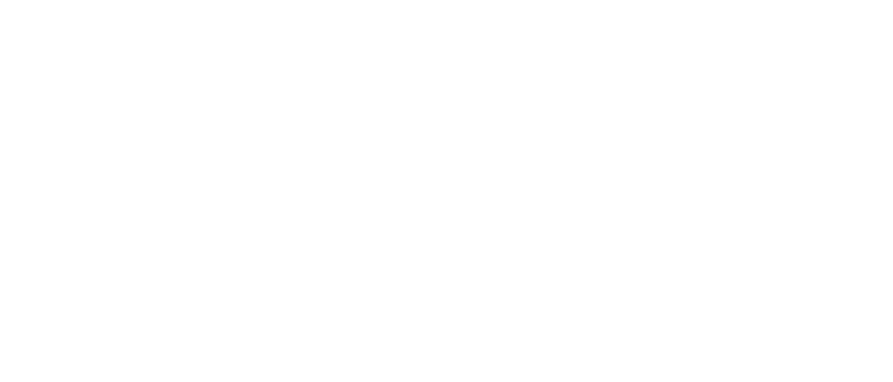
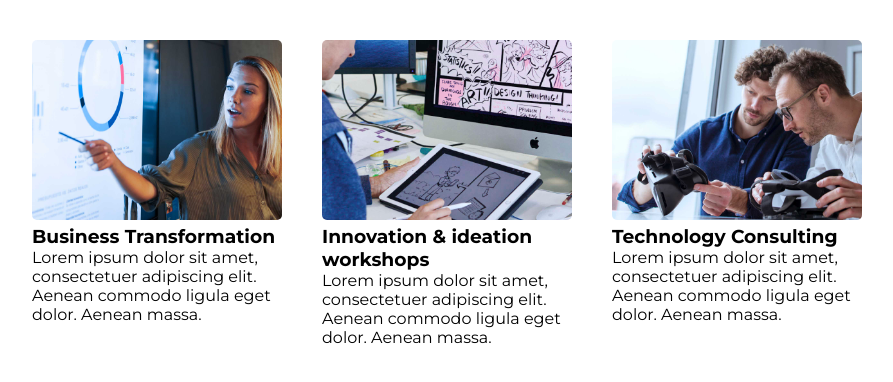
Before and after one commit to Ibrahim-Hossain-Jewel/sidebar-with-react, a React (Create React App) app: page /jewel in a window 1280 px wide. Shown: the top 382 px of the page, without its empty margins (206-1099 px from the left). Built offline with nearby package versions, Linux system fonts and the light colour scheme.

Commit message:
whole card are hovering but our desition is if hover on content then image zooming a bit

```diff
--- a/src/App.js
+++ b/src/App.js
@@ -2,6 +2,7 @@
 import { Route, Switch } from 'react-router-dom';
 import Header from './components/header/header.component';
 import industries from './components/industries/industries.component';
+import collectionItem from './components/services-collections/service-collection.component';
 //Quick
 
 
@@ -11,6 +12,7 @@
           <Switch>
             <Route exact path = '/' component = {Header} />
             <Route exact path = '/industries' component = {industries} />
+            <Route path= "/jewel" component = {collectionItem}/>
           </Switch>
         </div>
       )
--- a/src/components/dropdown/dropdown.component.jsx
+++ b/src/components/dropdown/dropdown.component.jsx
@@ -1,7 +1,5 @@
 import React from "react";
-import { Link } from "react-router-dom";
 import {FaAngleRight } from 'react-icons/fa';
-import industries from "../industries/industries.component";
 import './dropdown.styles.scss';
 
 class Dropdown extends React.Component{
@@ -25,8 +23,8 @@
       }
 
       render(){
-        const{list} = this.props
-        const{listOpen, headerTitle} = this.state
+        const{list} = this.props;
+        const{listOpen, headerTitle} = this.state;
         return(
           <div className="dd-wrapper">
             <div className="dd-header" onClick={() => this.toggleList()}>
--- a/src/components/services-collections/service-collection.component.jsx
+++ b/src/components/services-collections/service-collection.component.jsx
@@ -1,5 +1,6 @@
 import React from "react";
 import './service-collection.scss';
+import PrintCollection from "../view-colletion/view-collection.component";
 
 class collectionItem extends React.Component{
     constructor(){
@@ -9,24 +10,35 @@
                 {
                     title: "Business  Transformation",
                     paragraph: "Lorem ipsum dolor sit amet, consectetuer adipiscing elit. Aenean commodo ligula eget dolor. Aenean massa. ",
-                    imageSource: "../../../public/images/BusinessTransformation-Hero-Image-2-1920x560px@2x.jpg",
+                    imageSource: "/images/BusinessTransformation-Hero-Image-2-1920x560px@2x.jpg",
                     id: 1
                 },
                 {
                     title: "Innovation & ideation workshops",
                     paragraph: "Lorem ipsum dolor sit amet, consectetuer adipiscing elit. Aenean commodo ligula eget dolor. Aenean massa.",
-                    imageSource: "../../../public/images/InnovationAndIdeation-Hero-Image-1920x560px@2x.jpg",
+                    imageSource: "/images/InnovationAndIdeation-Hero-Image-1920x560px@2x.jpg",
                     id: 2
                 },{
 
                     title: "Technology Consulting",
                     paragraph: "Lorem ipsum dolor sit amet, consectetuer adipiscing elit. Aenean commodo ligula eget dolor. Aenean massa.",
-                    imageSource: "../../../public/images/TechnologyConsulting-Hero-Image-1920x560px@2x.jpg",
+                    imageSource: "/images/TechnologyConsulting-Hero-Image-1920x560px@2x.jpg",
                     id: 3
                 }
             ]
         }
     }
     //now pass all the data to the service preview
+    render(){
+        return(
+            <div className="servicePoint">
+                {
+                    this.state.consultationData.map((collectionInfo)=>
+                    <PrintCollection key={collectionInfo.id} data = { collectionInfo } />
+                    )
+                }
+            </div>
+        );
+    }
 }
 export default collectionItem;
--- a/src/components/services-collections/service-collection.scss
+++ b/src/components/services-collections/service-collection.scss
@@ -0,0 +1,7 @@
+.servicePoint{
+    width: 70%;
+    margin: 0 auto;
+    display: flex;
+    justify-content: right;
+    padding: 20px;
+}
--- /dev/null
+++ b/src/components/view-colletion/view-collection.component.jsx
@@ -0,0 +1,24 @@
+import React from "react";
+import './view-collection.styles.scss';
+
+function PrintCollection (props){
+    console.log(props.data.imageSource)
+    return(
+        <div className="viewBox">
+            <div className="imagePortion">
+                    <div
+                    className='image'
+                    style={{
+                    backgroundImage: `url(${process.env.PUBLIC_URL}${props.data.imageSource})`
+                    }}
+                    />
+                    <div className="dataPortion">
+                    <h3>{props.data.title}</h3>
+                    <p>{props.data.paragraph}</p>
+                </div>
+            </div>
+
+        </div>
+    )
+}
+export default PrintCollection;
--- /dev/null
+++ b/src/components/view-colletion/view-collection.styles.scss
@@ -0,0 +1,20 @@
+.image {
+    width: 250px;
+    height: 180px;
+    background-position: center;
+    background-size: cover;
+    margin-bottom: 5px;
+    background-repeat: no-repeat;
+    border-radius: 5px;
+}
+.imagePortion{
+    width: 250px;
+    padding: 20px;
+    transition: transform .5s ease;
+    &:hover{
+        background-color: gray;
+        border-radius: 5px;
+        transform: scale(1.1);
+    };
+
+}
```
